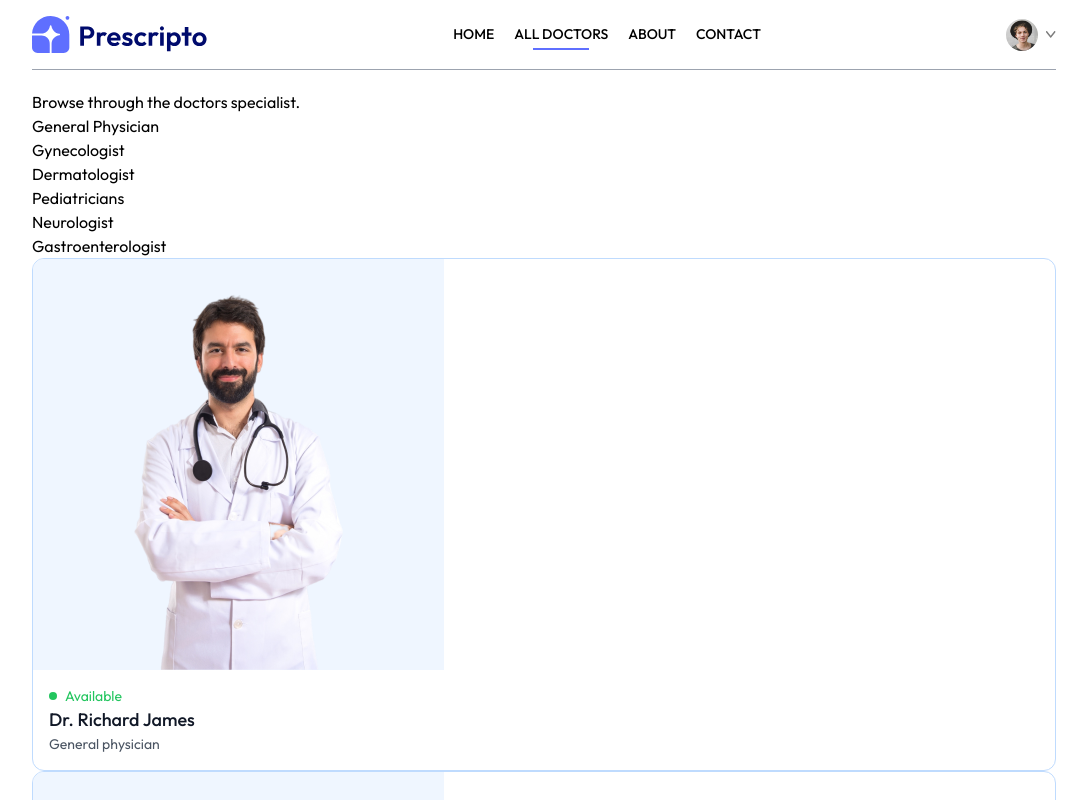
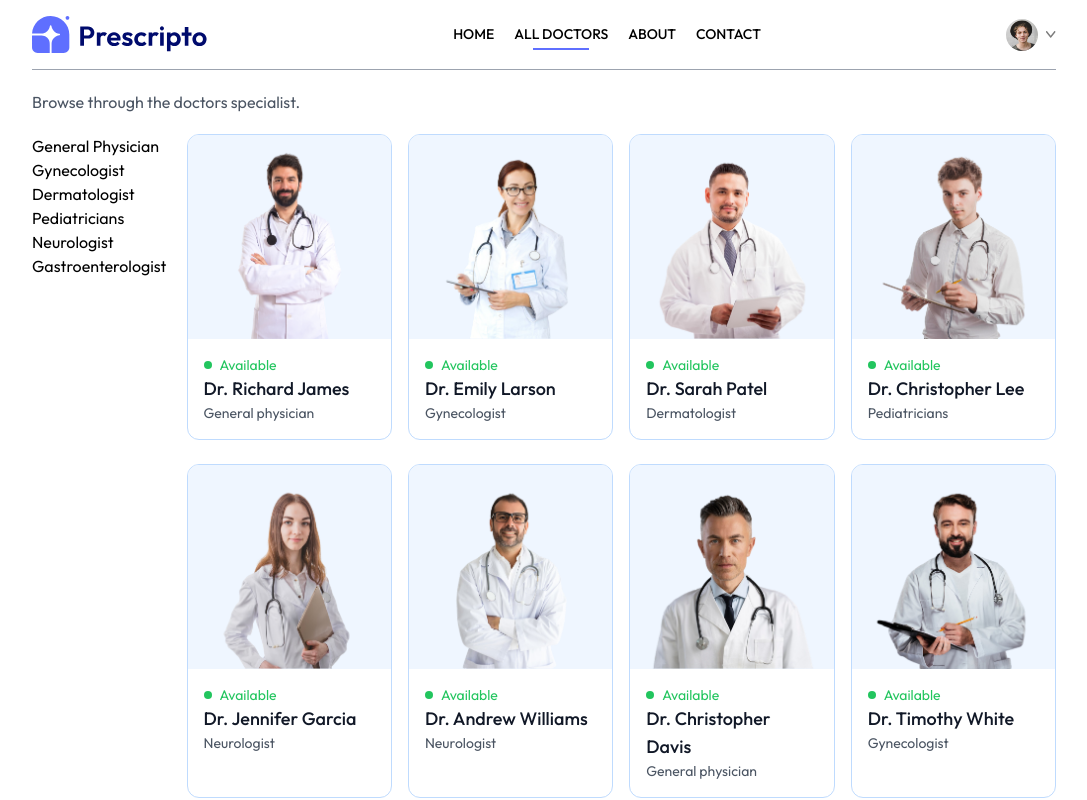
Before and after one commit to Adeoye-J/Prescripto, a React (Vite) app in the folder frontend/: page /doctors in a window 1280 px wide. Shown: the top 800 px of the page, without its empty margins (96-1183 px from the left). Built offline with nearby package versions, Linux system fonts and the light colour scheme.

Commit message:
Auto commit at 12/17/2024, 9:50:19 PM

```diff
--- a/frontend/src/pages/Doctors.jsx
+++ b/frontend/src/pages/Doctors.jsx
@@ -1,11 +1,12 @@
 import React, { useContext, useEffect, useState } from 'react'
-import { useParams } from 'react-router-dom'
+import { useNavigate, useParams } from 'react-router-dom'
 import { AppContext } from '../context/AppContext'
 
 const Doctors = () => {
 
     const {speciality} = useParams()
     const [filterDoc, setFilterDoc] = useState([])
+    const navigate = useNavigate()
 
     // console.log(speciality)
     const {doctors} = useContext(AppContext)
@@ -24,8 +25,8 @@ const Doctors = () => {
 
     return (
         <div>
-            <p>Browse through the doctors specialist.</p>
-            <div className="">
+            <p className='text-gray-600'>Browse through the doctors specialist.</p>
+            <div className="flex flex-col sm:flex-row items-start gap-5 mt-5">
                 <div className="">
                     <p>General Physician</p>
                     <p>Gynecologist</p>
@@ -34,7 +35,7 @@ const Doctors = () => {
                     <p>Neurologist</p>
                     <p>Gastroenterologist</p>
                 </div>
-                <div className="">
+                <div className="w-full grid grid-cols-auto gap-4 gap-y-6">
                     {
                         filterDoc.map((item, index) => (
                             <div onClick={() => navigate(`/appointment/${item._id}`)} key={index} className="border border-blue-200 rounded-xl overflow-hidden cursor-pointer hover:translate-y-[-10px] transition-all duration-500">
```
